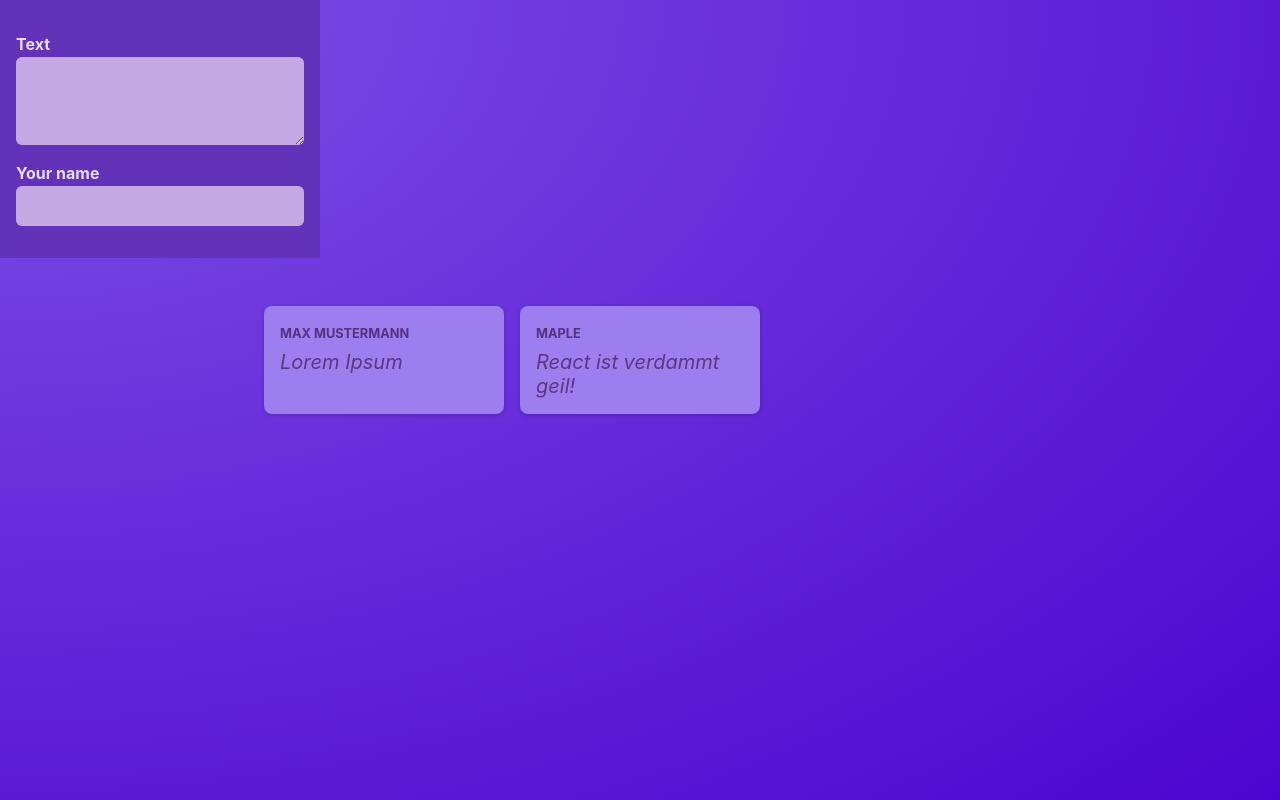
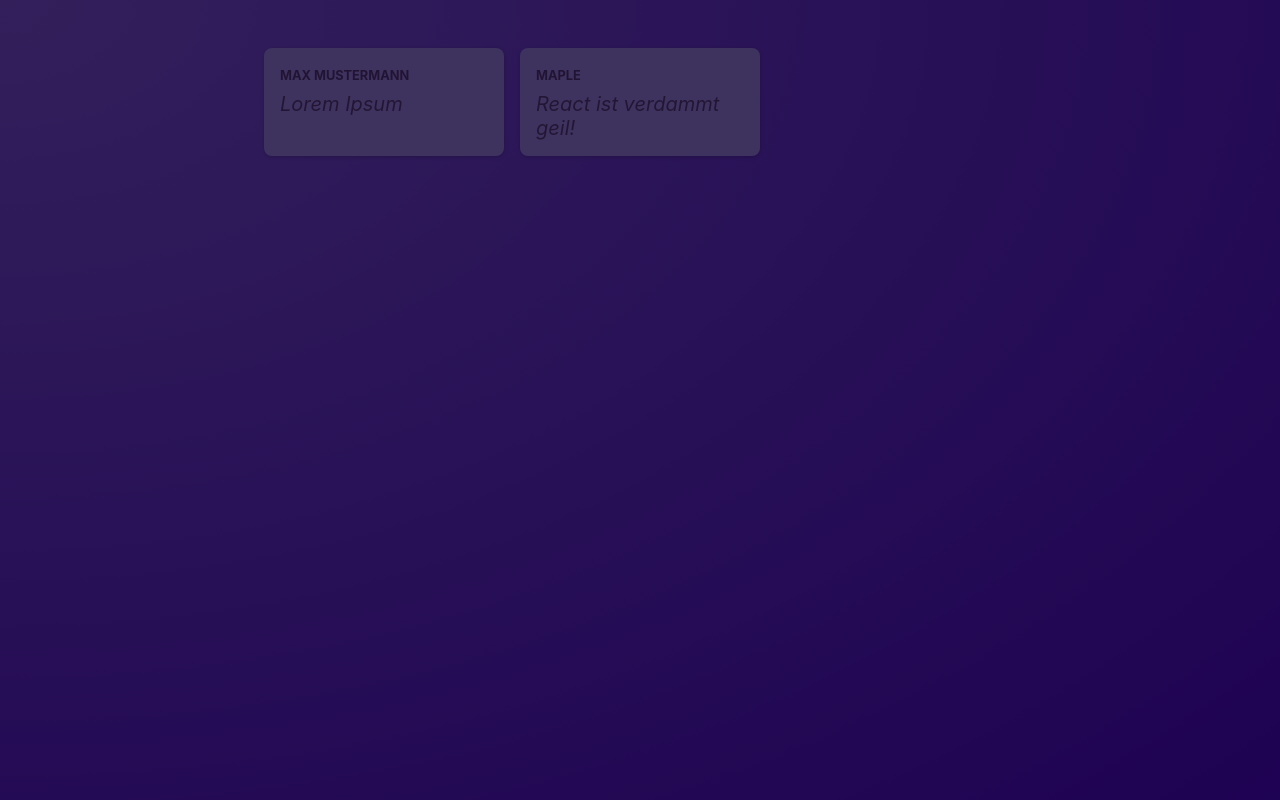
Before and after one commit to alessandro-maccario/react_crash_course, a React (Vite) app: page / in a window 1280 px wide. Built offline with nearby package versions, Linux system fonts and the light colour scheme.

Commit message:
feat: import and use the new modal component for form/modaloverlay

```diff
--- a/src/components/PostsList.jsx
+++ b/src/components/PostsList.jsx
@@ -2,6 +2,7 @@ import classes from "./PostsList.module.css";
 import NewPost from "./NewPost";
 import Post from "./Post";
 import { useState } from "react";
+import Modal from "./Modal";
 
 export default function PostList() {
   const [enteredBody, setEnteredBody] = useState("Lorem Ipsum");
@@ -19,10 +20,12 @@ export default function PostList() {
   return (
     // fragment to wrap the siblings together because React wants only one Root element returned
     <>
-      <NewPost
-        onBodyChange={changeBodyHandler}
-        onAuthorChange={changeAuhorHandler}
-      />
+      <Modal>
+        <NewPost
+          onBodyChange={changeBodyHandler}
+          onAuthorChange={changeAuhorHandler}
+        />
+      </Modal>
 
       <ul className={classes.posts}>
         <Post author={enteredAuthor} body={enteredBody} />
```
